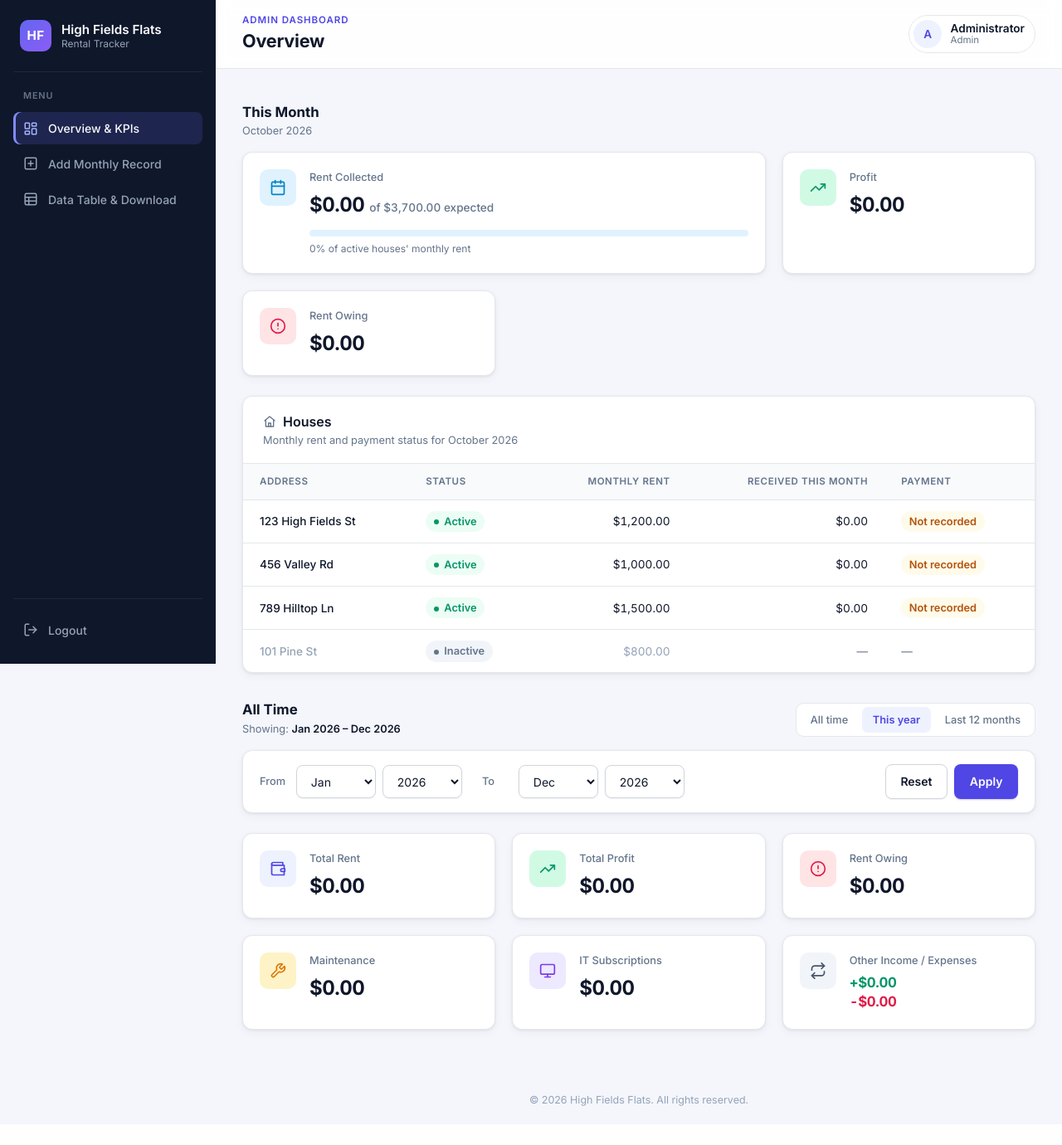
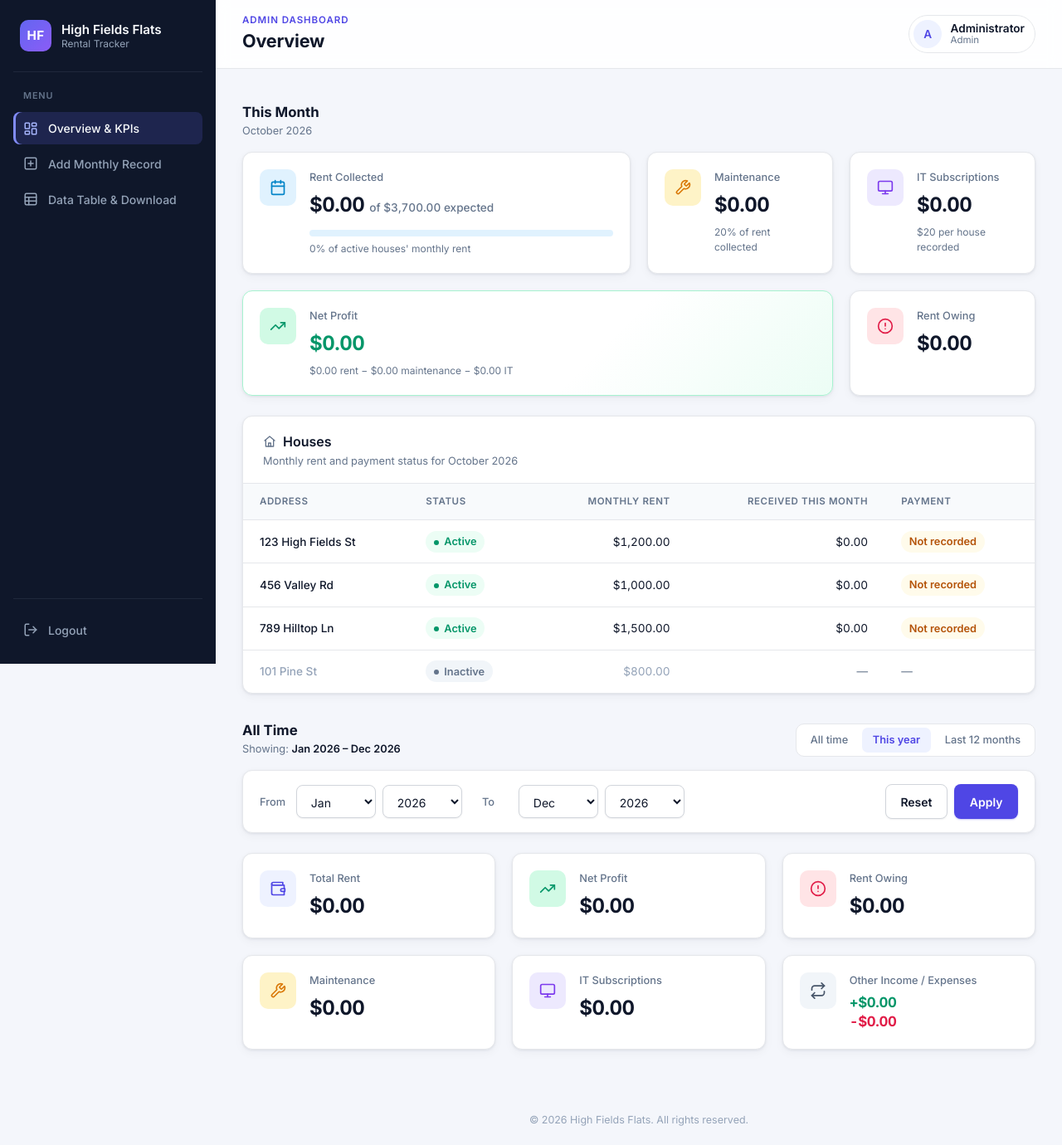
Before and after one commit to MisheckMusiteyi/High-Fields-Flats-V1.00, a Flask app: page /admin/dashboard?active_tab=overview&from_month=1&from_year=2026&to_month=12&to_year=2026 in a window 1280 px wide. Shown: the whole page at 83% size. Before the commit the page ends 1333 px from the top, so only its background shows below. Run offline with Flask 3, Linux system fonts and the light colour scheme; the visitor is signed in with stand-in values (Sample User, id 1); data comes from the database, SQL or seed files in the repository.

Commit message:
This Month: add maintenance and IT subscription cards, show net profit with breakdown

```diff
--- a/High Fields/app.py
+++ b/High Fields/app.py
@@ -612,6 +612,10 @@ def admin_dashboard():
         current_rent = sum(r['rent_received'] for r in current_records)
         current_profit = sum(r['profit'] for r in current_records)
         current_owing = sum(r['rent_owing'] for r in current_records)
+        current_maint = sum(r['maintenance'] for r in current_records)
+        current_it = sum(r['it_subscription'] for r in current_records)
+        current_other_in = sum(r['other_income'] for r in current_records)
+        current_other_ex = sum(r['other_expenses'] for r in current_records)
         current_expected = sum(h['fixed_rent'] for h in all_houses if h['active'])
         current_collected_pct = min(100, round(current_rent / current_expected * 100)) if current_expected else 0
 
@@ -672,6 +676,10 @@ def admin_dashboard():
                                current_rent=current_rent,
                                current_profit=current_profit,
                                current_owing=current_owing,
+                               current_maint=current_maint,
+                               current_it=current_it,
+                               current_other_in=current_other_in,
+                               current_other_ex=current_other_ex,
                                active_backend="Google Sheets" if is_google_configured() else "Local SQLite")
     except gspread.exceptions.SpreadsheetNotFound:
         flash("Google Spreadsheet not found. Please double-check your Google Sheet ID in secrets.json/environment variables.", "error")
--- a/High Fields/static/css/style.css
+++ b/High Fields/static/css/style.css
@@ -451,7 +451,23 @@ a:hover { color: var(--primary-hover); }
 .kpi-icon .icon { width: 20px; height: 20px; }
 
 .kpi-card-wide { grid-column: span 2; }
+
+/* This Month: [Rent Collected x2][Maintenance][IT] / [Net Profit x3][Rent Owing] */
+.kpi-grid-month { grid-template-columns: repeat(4, 1fr); }
+.kpi-grid-month .kpi-card-net { grid-column: span 3; }
+
+@media (max-width: 1100px) {
+    /* [Rent Collected x2] / [Maintenance][IT] / [Net Profit x2] / [Rent Owing x2] */
+    .kpi-grid-month { grid-template-columns: repeat(2, 1fr); }
+    .kpi-grid-month .kpi-card-net,
+    .kpi-grid-month .kpi-card-owing { grid-column: span 2; }
+}
 .kpi-body { flex: 1; min-width: 0; }
+
+.kpi-card-highlight {
+    border-color: #a7f3d0;
+    background: linear-gradient(135deg, #ffffff 60%, #ecfdf5);
+}
 
 .value-sub {
     font-size: 0.85rem;
@@ -860,7 +876,8 @@ code {
     .grid-2, .grid-3, .grid-4, .calculation-preview { grid-template-columns: 1fr; }
     .grid-span-2, .grid-span-3, .grid-span-4 { grid-column: span 1; }
     .kpi-grid { grid-template-columns: 1fr; gap: 0.75rem; }
-    .kpi-card-wide { grid-column: span 1; }
+    .kpi-card-wide,
+    .kpi-grid-month .kpi-card { grid-column: auto; }
     .period-range { width: 100%; }
     .period-range .form-control { flex: 1; min-width: 0; }
     .period-actions { width: 100%; margin-left: 0; }
--- a/High Fields/templates/admin_dashboard.html
+++ b/High Fields/templates/admin_dashboard.html
@@ -31,7 +31,7 @@
         </div>
     </div>
 
-    <div class="kpi-grid">
+    <div class="kpi-grid kpi-grid-month">
         <div class="kpi-card kpi-card-wide">
             <span class="kpi-icon tone-sky">{{ icon('calendar') }}</span>
             <div class="kpi-body">
@@ -44,13 +44,36 @@
             </div>
         </div>
         <div class="kpi-card">
-            <span class="kpi-icon tone-emerald">{{ icon('trending') }}</span>
+            <span class="kpi-icon tone-amber">{{ icon('wrench') }}</span>
             <div>
-                <h3>Profit</h3>
-                <div class="value">${{ "{:,.2f}".format(current_profit) }}</div>
+                <h3>Maintenance</h3>
+                <div class="value">${{ "{:,.2f}".format(current_maint) }}</div>
+                <p class="kpi-note">20% of rent collected</p>
             </div>
         </div>
         <div class="kpi-card">
+            <span class="kpi-icon tone-violet">{{ icon('monitor') }}</span>
+            <div>
+                <h3>IT Subscriptions</h3>
+                <div class="value">${{ "{:,.2f}".format(current_it) }}</div>
+                <p class="kpi-note">$20 per house recorded</p>
+            </div>
+        </div>
+        <div class="kpi-card kpi-card-net kpi-card-highlight">
+            <span class="kpi-icon tone-emerald">{{ icon('trending') }}</span>
+            <div class="kpi-body">
+                <h3>Net Profit</h3>
+                <div class="value {% if current_profit < 0 %}text-error{% else %}text-success{% endif %}">${{ "{:,.2f}".format(current_profit) }}</div>
+                <p class="kpi-note">
+                    ${{ "{:,.2f}".format(current_rent) }} rent
+                    − ${{ "{:,.2f}".format(current_maint) }} maintenance
+                    − ${{ "{:,.2f}".format(current_it) }} IT
+                    {% if current_other_in %}+ ${{ "{:,.2f}".format(current_other_in) }} other income{% endif %}
+                    {% if current_other_ex %}− ${{ "{:,.2f}".format(current_other_ex) }} other expenses{% endif %}
+                </p>
+            </div>
+        </div>
+        <div class="kpi-card kpi-card-owing">
             <span class="kpi-icon tone-rose">{{ icon('alert') }}</span>
             <div>
                 <h3>Rent Owing</h3>
@@ -169,7 +192,7 @@
         <div class="kpi-card">
             <span class="kpi-icon tone-emerald">{{ icon('trending') }}</span>
             <div>
-                <h3>Total Profit</h3>
+                <h3>Net Profit</h3>
                 <div class="value">${{ "{:,.2f}".format(total_profit_all) }}</div>
             </div>
         </div>
```
Also changed, not shown: tests/test_app.py (+22 -0 lines).
